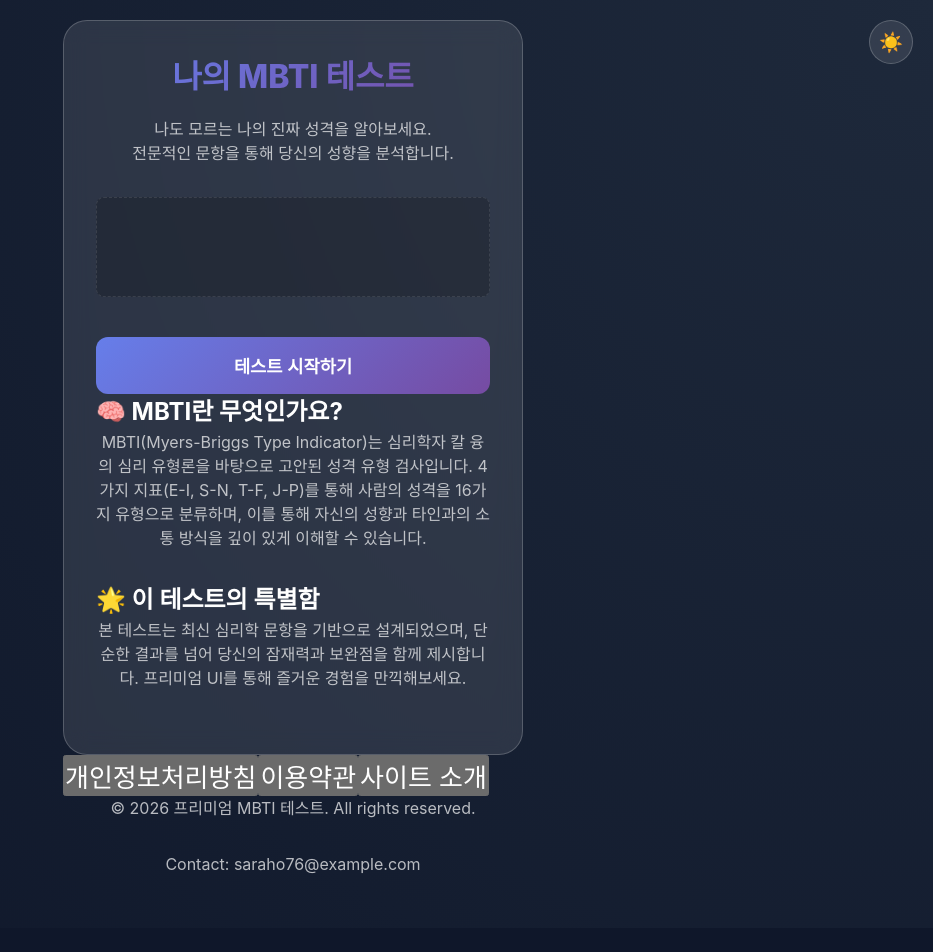
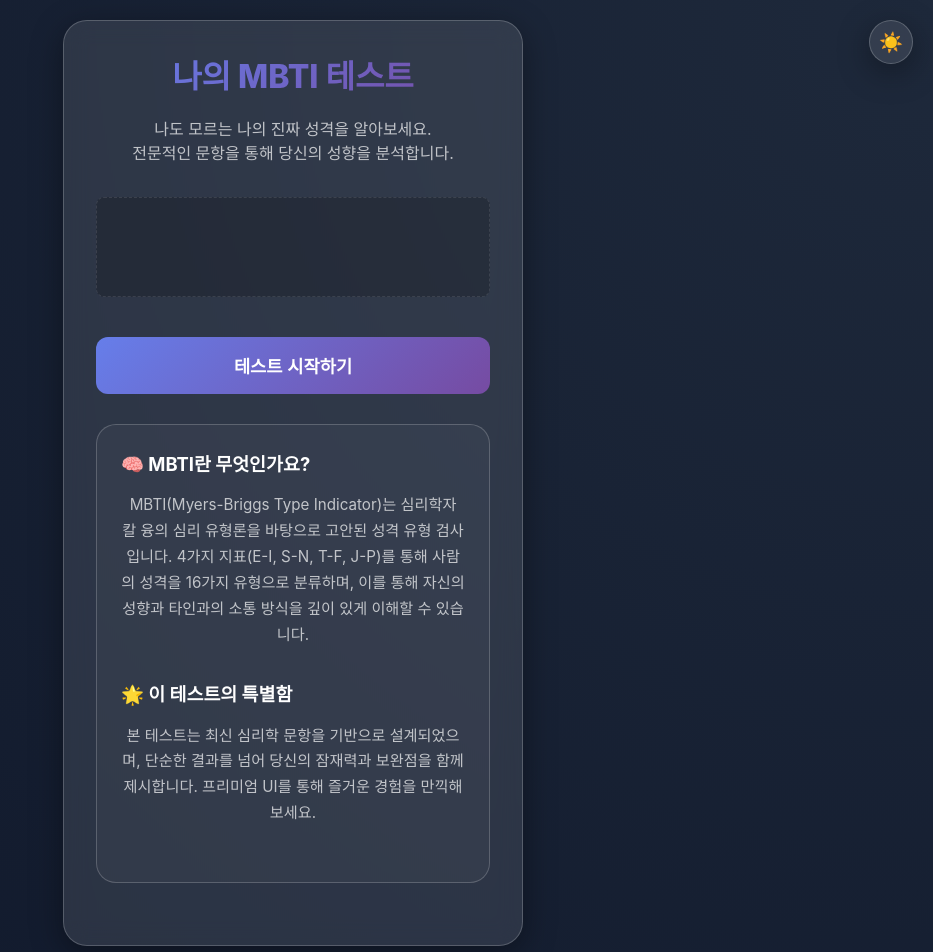
Before and after one commit to saraho76/mbti, a React (Vite) app: page / in a window 1280 px wide. Shown: the top 952 px of the page, without its empty margins (347-1280 px from the left). Before the commit the page ends 928 px from the top, so only its background shows below. Built offline with nearby package versions, Linux system fonts and the light colour scheme.

Commit message:
Final premium design for Footer and Policies

```diff
--- a/src/index.css
+++ b/src/index.css
@@ -7,6 +7,7 @@
   --text-secondary: rgba(255, 255, 255, 0.7);
   --bg-color: #0f172a;
   --accent-color: #38bdf8;
+  --card-shadow: 0 8px 32px 0 rgba(0, 0, 0, 0.37);
 
   font-family: 'Inter', 'Noto Sans KR', sans-serif;
   line-height: 1.5;
@@ -14,6 +15,16 @@
   color-scheme: dark;
   background-color: var(--bg-color);
   color: var(--text-primary);
+}
+
+[data-theme='light'] {
+  --glass-bg: rgba(255, 255, 255, 0.7);
+  --glass-border: rgba(0, 0, 0, 0.1);
+  --text-primary: #1e293b;
+  --text-secondary: #475569;
+  --bg-color: #f8fafc;
+  --accent-color: #2563eb;
+  --card-shadow: 0 8px 32px 0 rgba(0, 0, 0, 0.1);
 }
 
 * {
@@ -29,6 +40,11 @@
   justify-content: center;
   align-items: center;
   overflow-x: hidden;
+  transition: background-color 0.3s ease;
+}
+
+[data-theme='light'] body {
+  background: radial-gradient(circle at top right, #f1f5f9, #f8fafc);
 }
 
 #root {
@@ -128,7 +144,7 @@
   margin-bottom: 2rem;
 }
 
-/* Ad Placement Style */
+/* Ad Sense & Info Styles */
 .ad-container {
   margin: 20px 0;
   min-height: 100px;
@@ -140,8 +156,31 @@
   color: rgba(255, 255, 255, 0.3);
   font-size: 0.8rem;
   border: 1px dashed rgba(255, 255, 255, 0.1);
+  overflow: hidden;
 }
 
+.info-content {
+  text-align: left;
+  margin: 30px 0;
+  padding: 24px;
+  background: rgba(255, 255, 255, 0.03);
+  border-radius: 20px;
+  border: 1px solid var(--glass-border);
+  font-size: 0.95rem;
+  line-height: 1.7;
+  color: var(--text-secondary);
+}
+
+.info-content h2 {
+  font-size: 1.15rem;
+  color: var(--text-primary);
+  margin-bottom: 12px;
+  display: flex;
+  align-items: center;
+  gap: 8px;
+}
+
+/* Utilities */
 .theme-toggle {
   position: fixed;
   top: 20px;
@@ -181,18 +220,9 @@
   gap: 5px;
 }
 
-.home-btn:hover {
-  background: rgba(255, 255, 255, 0.1);
-}
-
-/* Result Page Specific Styles */
+/* Result Design */
 .result-card {
   padding: 40px 24px;
-}
-
-.result-content {
-  text-align: left;
-  margin-top: 20px;
 }
 
 .description {
@@ -200,7 +230,10 @@
   color: var(--text-primary);
   line-height: 1.6;
   margin-bottom: 1.5rem;
-  text-align: left;
+  background: rgba(255, 255, 255, 0.03);
+  padding: 20px;
+  border-radius: 20px;
+  border: 1px solid var(--glass-border);
 }
 
 .trait-tags {
@@ -229,6 +262,10 @@
 .info-section h3 {
   font-size: 1rem;
   margin-bottom: 10px;
+  display: flex;
+  align-items: center;
+  gap: 8px;
+  color: var(--accent-color);
 }
 
 .info-section ul {
@@ -264,6 +301,11 @@
   display: flex;
   flex-direction: column;
   gap: 5px;
+  transition: transform 0.2s ease;
+}
+
+.comp-item:hover {
+  transform: translateY(-5px);
 }
 
 .comp-item.good {
@@ -276,14 +318,152 @@
   border: 1px solid rgba(248, 113, 113, 0.2);
 }
 
-.comp-item span {
+.comp-item strong {
+  font-size: 1.2rem;
+  color: var(--text-primary);
+}
+
+/* Footer & Policies (Premium Refinement) */
+.footer {
+  margin-top: 80px;
+  padding: 40px 20px;
+  text-align: center;
+  width: 100%;
+}
+
+.footer-links {
+  display: flex;
+  justify-content: center;
+  gap: 16px;
+  margin-bottom: 24px;
+  flex-wrap: wrap;
+}
+
+.footer-links button {
+  background: rgba(255, 255, 255, 0.05);
+  border: 1px solid var(--glass-border);
+  color: var(--text-secondary);
   font-size: 0.75rem;
+  padding: 8px 16px;
+  border-radius: 30px;
+  cursor: pointer;
+  transition: all 0.3s ease;
+  backdrop-filter: blur(4px);
+}
+
+.footer-links button:hover {
+  background: var(--glass-bg);
+  color: var(--accent-color);
+  transform: translateY(-2px);
+  border-color: var(--accent-color);
+}
+
+.footer p {
+  font-size: 0.7rem;
+  color: rgba(255, 255, 255, 0.2);
+  margin-bottom: 6px;
+  font-weight: 300;
+}
+
+.policy-card {
+  margin-top: 30px;
+  border: 1px solid rgba(56, 189, 248, 0.3);
+  box-shadow: 0 0 30px rgba(56, 189, 248, 0.1);
+  text-align: left;
+}
+
+.policy-header {
+  display: flex;
+  justify-content: space-between;
+  align-items: center;
+  margin-bottom: 20px;
+  border-bottom: 1px solid var(--glass-border);
+  padding-bottom: 15px;
+}
+
+.policy-header h2 {
+  font-size: 1.1rem;
+  margin: 0;
+  background: var(--primary-gradient);
+  -webkit-background-clip: text;
+  background-clip: text;
+  -webkit-text-fill-color: transparent;
+  text-align: left;
+}
+
+.close-btn {
+  background: rgba(255, 255, 255, 0.1);
+  border: none;
+  color: var(--text-primary);
+  width: 28px;
+  height: 28px;
+  border-radius: 50%;
+  display: flex;
+  align-items: center;
+  justify-content: center;
+  cursor: pointer;
+  transition: all 0.2s;
+  font-size: 1.2rem;
+}
+
+.close-btn:hover {
+  background: rgba(255, 0, 0, 0.2);
+  transform: rotate(90deg);
+}
+
+.policy-content {
+  max-height: 400px;
+  overflow-y: auto;
+  padding-right: 15px;
+  font-size: 0.85rem;
+  line-height: 1.8;
   color: var(--text-secondary);
 }
 
-.comp-item strong {
-  font-size: 1.2rem;
+.policy-content h3 {
   color: var(--text-primary);
+  font-size: 0.95rem;
+  margin: 20px 0 8px 0;
+  display: flex;
+  align-items: center;
+  gap: 8px;
+}
+
+.policy-content h3::before {
+  content: '';
+  display: inline-block;
+  width: 3px;
+  height: 14px;
+  background: var(--accent-color);
+  border-radius: 2px;
+}
+
+/* Toast & Share */
+.toast {
+  position: fixed;
+  bottom: 40px;
+  left: 50%;
+  transform: translateX(-50%);
+  background: rgba(0, 0, 0, 0.8);
+  color: #fff;
+  padding: 12px 24px;
+  border-radius: 30px;
+  font-size: 0.9rem;
+  z-index: 1000;
+  animation: slideUpFade 0.3s ease-out;
+  backdrop-filter: blur(8px);
+}
+
+@keyframes slideUpFade {
+  from {
+    opacity: 0;
+    transform: translate(-50%, 20px);
+  }
+
+  to {
+    opacity: 1;
+    transform: translate(-50%, 0);
+  }
 }
 
 .share-buttons {
@@ -297,4 +477,8 @@
   margin-top: 0;
   font-size: 0.9rem;
   padding: 12px;
+  display: flex;
+  align-items: center;
+  justify-content: center;
+  gap: 8px;
 }
```
